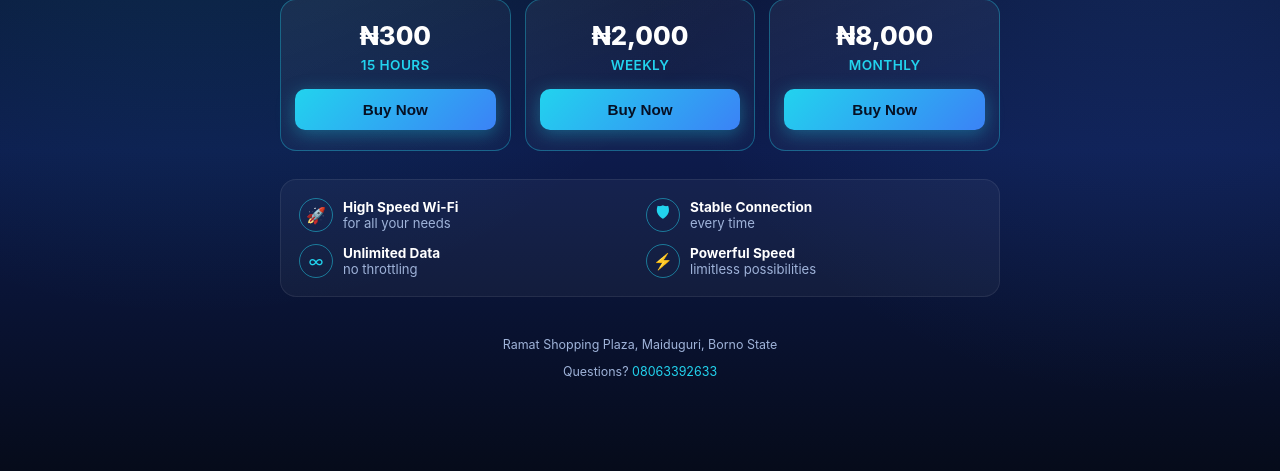
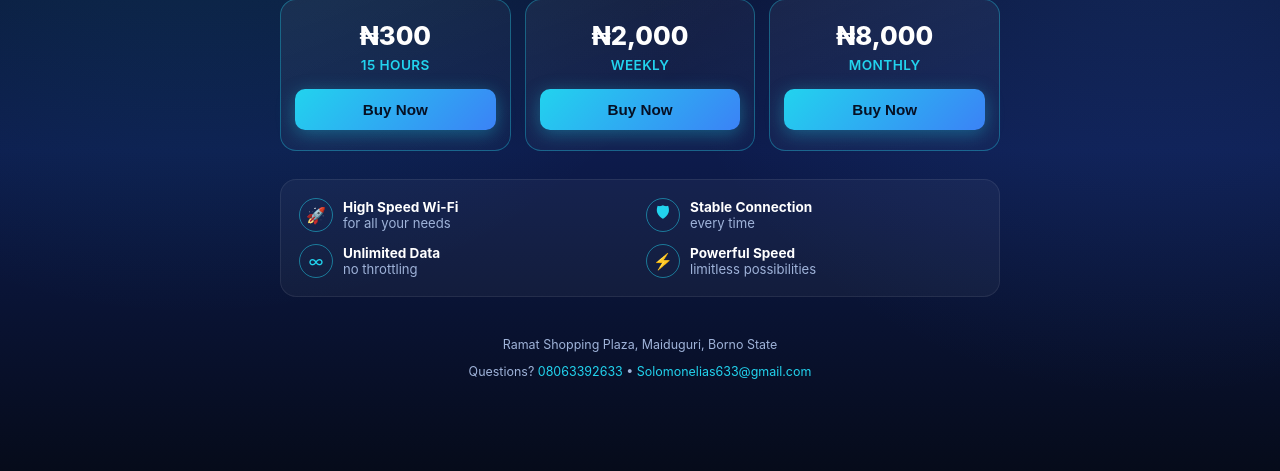
Before and after one commit to KINGSMALY1/KINGSMALY.V.1, a Flask app: page / in a window 1280 px wide. Shown: the part 289-760 px from the top of the page. Run offline with Flask 3, Linux system fonts and the light colour scheme.

Commit message:
Add email contact to footer in index.html

```diff
--- a/app/templates/portal/index.html
+++ b/app/templates/portal/index.html
@@ -49,7 +49,7 @@
 
     <div class="footer">
         <p>Ramat Shopping Plaza, Maiduguri, Borno State</p>
-        <p>Questions? <a href="tel:08063392633">08063392633</a></p>
+        <p>Questions? <a href="tel:08063392633">08063392633</a> &bull; <a href="mailto:Solomonelias633@gmail.com">Solomonelias633@gmail.com</a></p>
     </div>
 
 </div>
```
